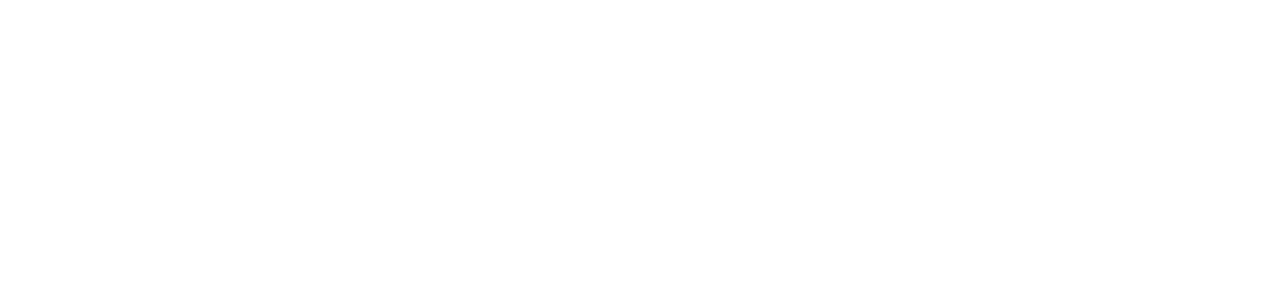
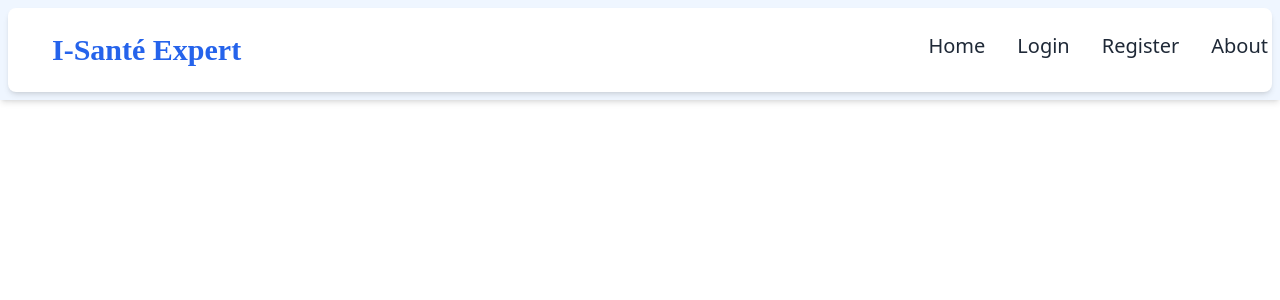
Before and after one commit to Souayah-Malek12/Medecin-controlleur-frontEnd, a React (Vite) app: page /about in a window 1280 px wide. Before the commit this address had no page. Shown: the top 300 px of the page. Built offline with nearby package versions, Linux system fonts and the light colour scheme.

Commit message:
adding Navbar

```diff
--- a/index.html
+++ b/index.html
@@ -1,10 +1,11 @@
+
 <!doctype html>
 <html lang="en">
   <head>
     <meta charset="UTF-8" />
-    <link rel="icon" type="image/svg+xml" href="/vite.svg" />
+    <link rel="icon" type="image/png" href="./src/img/icon1.png" />
     <meta name="viewport" content="width=device-width, initial-scale=1.0" />
-    <title>M-Co</title>
+    <title> I-Santé Expert</title>
   </head>
   <body>
     <div id="root" class="min-h-screen" style="background-color: white"></div>
--- a/package.json
+++ b/package.json
@@ -17,6 +17,7 @@
     "ps2024f": "file:",
     "react": "^18.3.1",
     "react-dom": "^18.3.1",
+    "react-icons": "^5.3.0",
     "react-redux": "^9.1.2",
     "react-router-dom": "^6.25.1",
     "react-simple-toast": "^1.0.10",
--- a/src/App.jsx
+++ b/src/App.jsx
@@ -13,6 +13,8 @@
 import CourrierForm from './pages/CourrierForm';
 import AllCourrier from './pages/AllCourrier';
 import Tracability from './pages/Tracability';
+import About from './pages/About';
+import Navbar from './components/Navbar';
 
 
 function App() {
@@ -20,6 +22,8 @@
   return (
     <>
       <BrowserRouter>
+        <div>
+          <Navbar />
           <Routes>
             <Route path="/" element={ <HomePage />} />
             <Route path="/login" element={<Login />} />
@@ -34,7 +38,9 @@
             <Route path="/details/:id" element ={ <CourrierForm />} />
             <Route path="/allcourrier" element={ <AllCourrier />} />
             <Route path='/trac' element={ <Tracability /> } />
+            <Route path='/about' element = { <About />} />
           </Routes>
+        </div>
       </BrowserRouter>
 
     </>
--- /dev/null
+++ b/src/components/Navbar.jsx
@@ -0,0 +1,45 @@
+import { useState } from "react";
+import { NavLink } from "react-router-dom";
+import { FaBars, FaTimes } from "react-icons/fa";
+
+const Navbar = () => {
+    const [open, setOpen] = useState(false); // Start with closed state
+    const links = [
+        { name: "Home", link: '/' },
+        { name: "Login", link: '/login' },
+        { name: "Register", link: '/register' }, // Corrected 'registre' to 'register'
+        { name: "About", link: '/about' }
+    ];
+
+    return (
+        <div className="shadow-md w-full fixed top-0 left-0 bg-blue-50">
+            <div className="md:flex items-center justify-between bg-white py-2 m-2 px-1 shadow-md rounded-lg">
+                <div className="font-bold cursor-pointer flex items-center font-[poppins] text-gray-800">
+                    <span className="text-3xl text-blue-600 py-4 md:px-10 px-7">
+                        <NavLink to="/"> I-Santé Expert</NavLink>
+                    </span>
+                </div>
+                <div onClick={() => setOpen(!open)} className="md:hidden">
+                    {open ? <FaTimes className="text-blue-600 text-2xl" /> : <FaBars className="text-blue-600 text-2xl" />}
+                </div>
+                <ul
+                    className={`md:flex md:items-center md:pb-0 pb-12 absolute md:static bg-white md:z-auto z-[-1] left-0 w-full md:w-auto pl-9 transition-all mb-2 duration-500 ease-in ${open ? 'top-16' : 'top-[-490px]'}`}
+                >
+                    {links.map((link) => (
+                        <li key={link.name} className="md:ml-8 text-xl md:my-0 my-7 hover:text-blue-600 transition-all duration-300">
+                            <NavLink
+                                to={link.link}
+                                className="text-gray-800 hover:text-blue-600 duration-300"
+                                onClick={() => setOpen(false)}
+                            >
+                                {link.name}
+                            </NavLink>
+                        </li>
+                    ))}
+                </ul>
+            </div>
+        </div>
+    );
+};
+
+export default Navbar;
--- a/src/components/footer.jsx
+++ b/src/components/footer.jsx
@@ -0,0 +1,36 @@
+const Footer = () => {
+
+
+    return (
+        <footer id="contact" className="bg-gray-100 py-8">
+            <div className="container mx-auto">
+                <div className="flex justify-center">
+                    <div className="w-full text-center">
+                        <p className="mb-4">
+                            Immeuble Rahma, Bloc A, Appt 2, 2092 El Manar 1, Tunis, Tunisie
+                            <br />
+                            TEL: <strong>(+216) 74 400 185</strong> / <strong>(+216) 70 861 360</strong> / FAX: <strong>(+216) 70 861 334</strong>
+                        </p>
+
+                        <div className="text-justify px-6 py-6 border-4 border-gray-800 rounded-lg">
+                            <p className="mb-4">
+                                <span className="text-green-500">■</span> Pour toute requête commerciale, veuillez nous contacter sur l'adresse <a href="mailto:commercial@i-sante.tn" className="text-blue-600 hover:underline">commercial@i-sante.tn</a>
+                            </p>
+                            <p className="mb-4">
+                                <span className="text-green-500">■</span> Pour déposer une réclamation, veuillez nous envoyer un email à l'adresse <a href="mailto:reclamation@i-sante.tn" className="text-blue-600 hover:underline">reclamation@i-sante.tn</a> en indiquant le sujet de votre réclamation en objet.
+                            </p>
+                            <p className="mb-4">
+                                <span className="text-green-500">■</span> Adresse de contact générale : <a href="mailto:contact@i-sante.tn" className="text-blue-600 hover:underline">contact@i-sante.tn</a>
+                            </p>
+                            <p className="text-red-500 font-bold">
+                                <strong>*</strong> Pour que votre demande et/ou message soient routés vers la bonne destination et traités dans les délais, nous vous prions de bien vérifier que votre email est envoyé à la bonne adresse.
+                            </p>
+                        </div>
+                    </div>
+                </div>
+            </div>
+        </footer>
+    );
+};
+
+export default Footer;
--- /dev/null
+++ b/src/pages/About.jsx
@@ -0,0 +1,8 @@
+const About = () => {
+
+    return(
+        <h1>About Page </h1>
+    )
+}
+
+export default About;
--- a/src/pages/Home.jsx
+++ b/src/pages/Home.jsx
@@ -1,4 +1,6 @@
 import { useEffect, useState } from 'react';
+import Footer from '../components/footer';
+import Navbar from '../components/Navbar';
 
 const HomePage = () => {
     const [articles, setArticles] = useState([]);
@@ -58,7 +60,9 @@
                     {/* Add more content here as needed */}
                 </div>
             </div>
+            <Footer />
         </div>
+
     );
 };
 
```
Also changed, not shown: src/img/icon1.png (added), src/pages/Tracability.jsx (line endings or trailing spaces), 1 other file (tests, documents, lock files or other folders).
